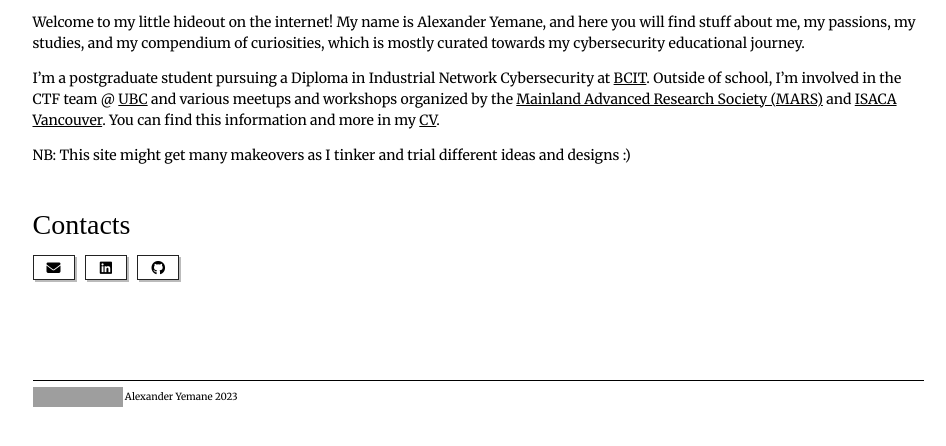
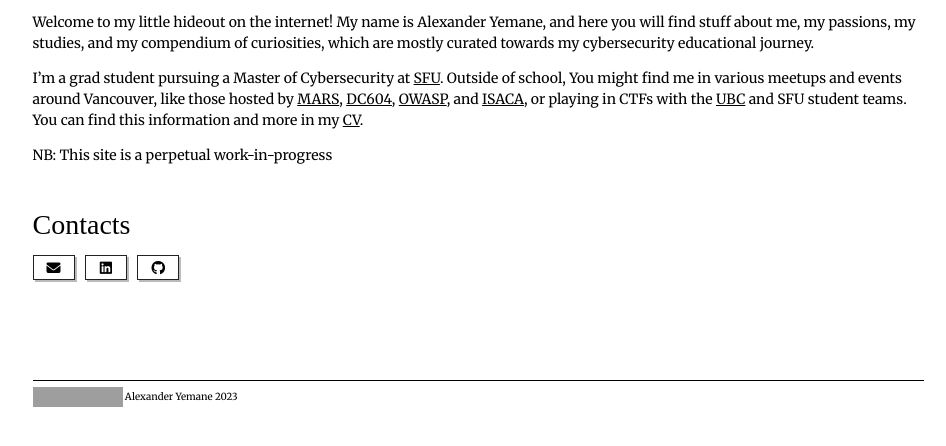
Before and after one commit to gahssi/gahssi.github.io, a Jekyll site: the page built from index.md, in a window 1280 px wide, cut to the strip 410-856 px from the top of the page. Shown: the whole strip, without its empty margins (162-1108 px from the left). Built offline with Jekyll 4.4.1, drawn with Linux system fonts in a browser that asks for light colours; nearby versions of some CDN libraries; some web fonts are replaced; grey boxes are pictures that could not be loaded.

Commit message:
updated prsnl info

```diff
--- a/index.md
+++ b/index.md
@@ -50,11 +50,11 @@ title: Alexander's Abode
     <div class="image-border"></div>
 </div>
 
-Welcome to my little hideout on the internet! My name is Alexander Yemane, and here you will find stuff about me, my passions, my studies, and my compendium of curiosities, which is mostly curated towards my cybersecurity educational journey.
+Welcome to my little hideout on the internet! My name is Alexander Yemane, and here you will find stuff about me, my passions, my studies, and my compendium of curiosities, which are mostly curated towards my cybersecurity educational journey.
 
-I'm a postgraduate student pursuing a Diploma in Industrial Network Cybersecurity at [BCIT](https://www.bcit.ca/). Outside of school, I'm involved in the CTF team @ [UBC](https://maplebacon.org/) and various meetups and workshops organized by the [Mainland Advanced Research Society (MARS)](https://fourthplanet.ca/) and [ISACA Vancouver](https://engage.isaca.org/vancouverchapter/home). You can find this information and more in my [CV](cv).
+I'm a grad student pursuing a Master of Cybersecurity at [SFU](https://www.sfu.ca/). Outside of school, You might find me in various meetups and events around Vancouver, like those hosted by [MARS](https://fourthplanet.ca/), [DC604](https://dc604.ca/), [OWASP](https://owasp.org/www-chapter-vancouver/), and [ISACA](https://engage.isaca.org/vancouverchapter/home), or playing in CTFs with the [UBC](https://maplebacon.org/) and SFU student teams. You can find this information and more in my [CV](cv).
 
-NB: This site might get many makeovers as I tinker and trial different ideas and designs :)
+NB: This site is a perpetual work-in-progress
 
 ## Contacts
 
```
Also changed, not shown: _data/resume/education.yml (+13 -0 lines), 1 other file.
